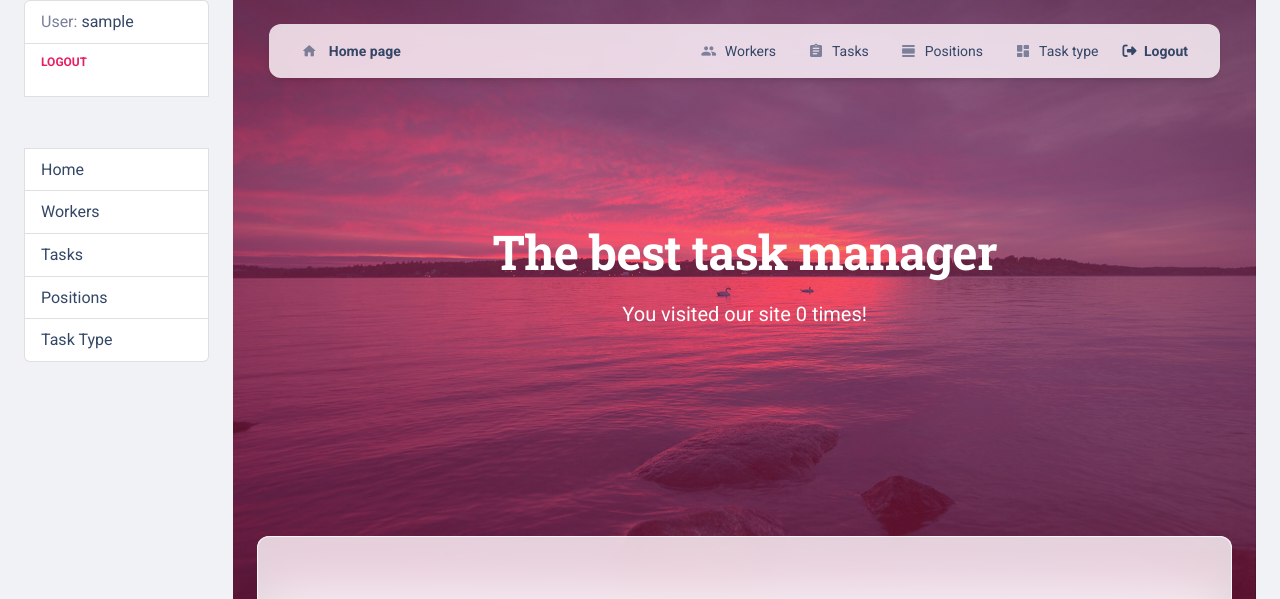
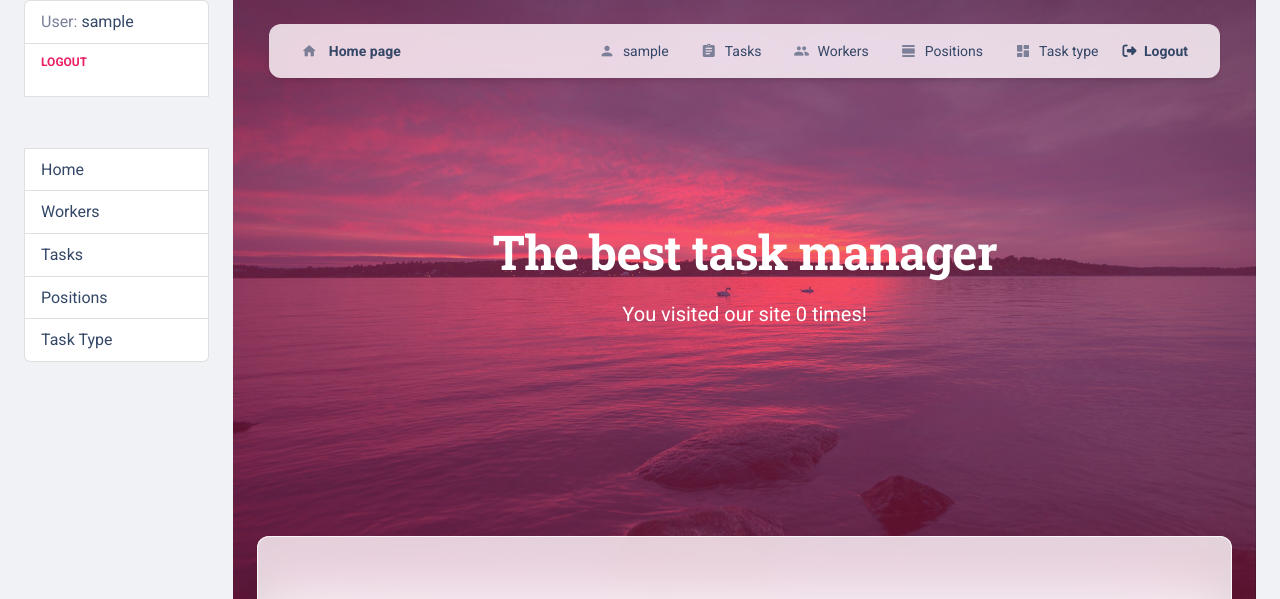
Before and after one commit to PozniakVA/it-company-task-manager, a Django app: page / in a window 1280 px wide. Shown: the top 599 px of the page. Run offline with Django 5.2, Linux system fonts and the light colour scheme; a user stored in the database is signed in; tables that the repository leaves empty hold one stand-in row (values such as "Sample post"); some libraries are stand-ins or nearby versions.

Commit message:
update navigation add user

```diff
--- a/templates/includes/navigation.html
+++ b/templates/includes/navigation.html
@@ -18,15 +18,23 @@
             <div class="collapse navbar-collapse pt-3 pb-2 py-lg-0 w-100" id="navigation">
               <ul class="navbar-nav navbar-nav-hover ms-auto">
                 <li class="nav-item dropdown dropdown-hover mx-2">
-                  <a class="nav-link ps-2 d-flex cursor-pointer align-items-center" href="{% url 'manager:worker' %}">
-                    <i class="material-icons opacity-6 me-2 text-md">people</i>
-                    Workers
+                  <a class="nav-link ps-2 d-flex cursor-pointer align-items-center" href="{{ user.get_absolute_url }}">
+                    <i class="material-icons opacity-6 me-2 text-md">person</i>
+                    {% if user.is_authenticated %}
+                     {{ user.get_username }}
+                    {% endif %}
                   </a>
                 </li>
                 <li class="nav-item dropdown dropdown-hover mx-2">
                   <a class="nav-link ps-2 d-flex cursor-pointer align-items-center" href="{% url 'manager:task' %}">
                     <i class="material-icons opacity-6 me-2 text-md">assignment</i>
                     Tasks
+                  </a>
+                </li>
+                <li class="nav-item dropdown dropdown-hover mx-2">
+                  <a class="nav-link ps-2 d-flex cursor-pointer align-items-center" href="{% url 'manager:worker' %}">
+                    <i class="material-icons opacity-6 me-2 text-md">people</i>
+                    Workers
                   </a>
                 </li>
                 <li class="nav-item dropdown dropdown-hover mx-2">
```
